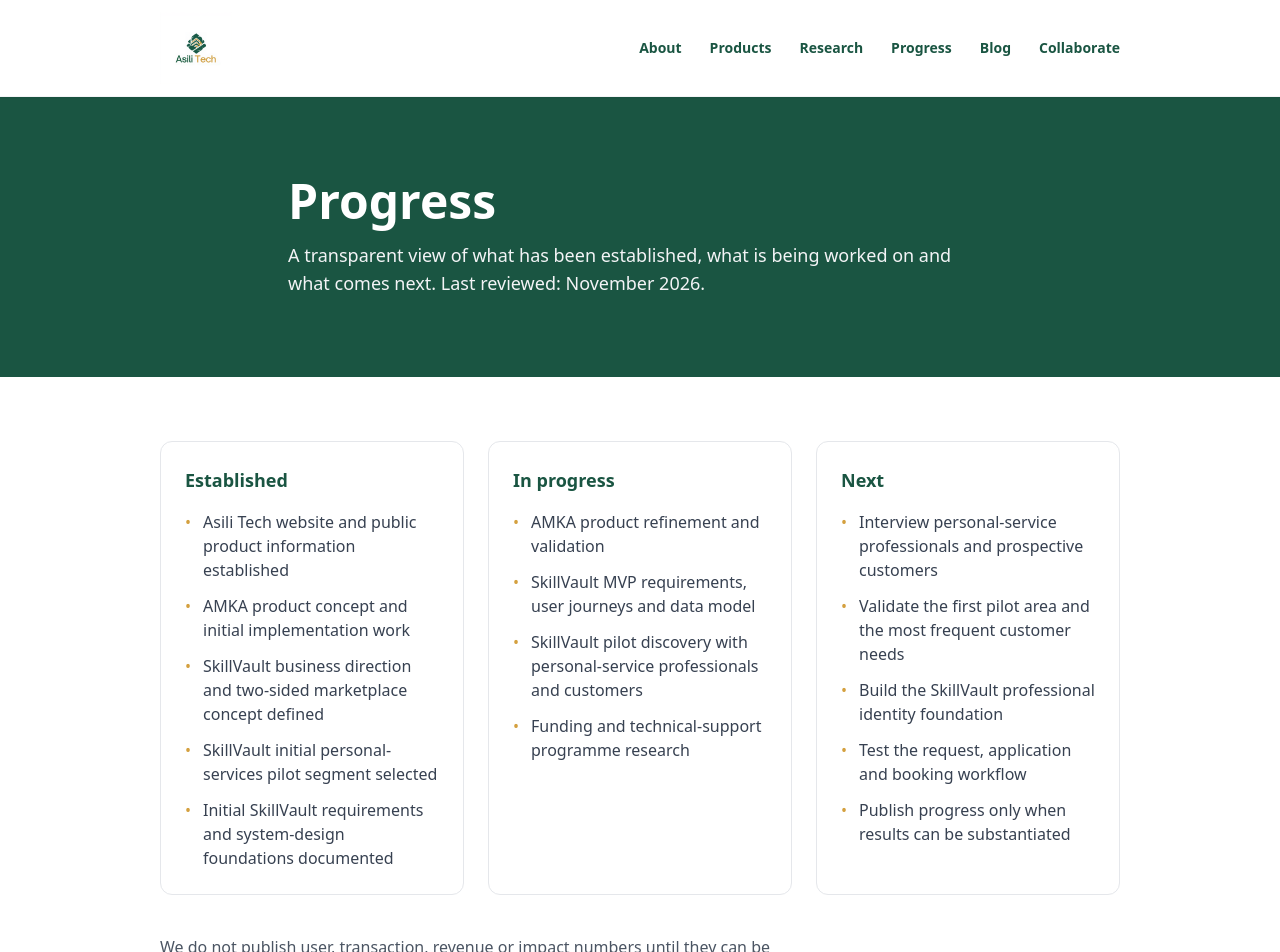
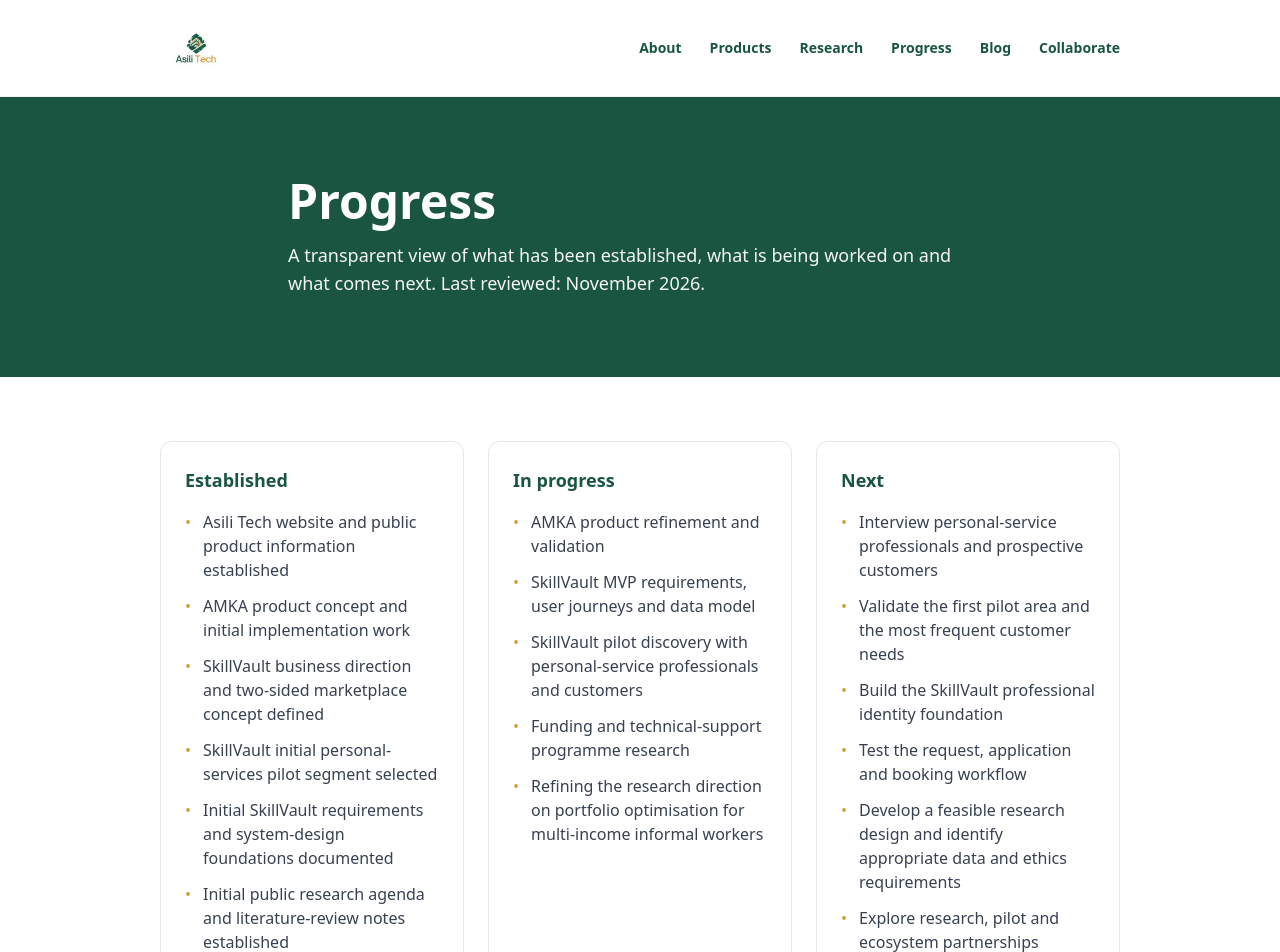
Before and after one commit to Muller007/asilitech-website, a Next.js app: page /progress in a window 1280 px wide. Shown: the top 952 px of the page. Built offline with nearby package versions, Linux system fonts and the light colour scheme.

Commit message:
Update Asili Tech progress with research programme milestones

```diff
--- a/app/progress/page.tsx
+++ b/app/progress/page.tsx
@@ -8,6 +8,7 @@ const done = [
   'SkillVault business direction and two-sided marketplace concept defined',
   'SkillVault initial personal-services pilot segment selected',
   'Initial SkillVault requirements and system-design foundations documented',
+  'Initial public research agenda and literature-review notes established',
 ]
 
 const inProgress = [
@@ -15,6 +16,7 @@ const inProgress = [
   'SkillVault MVP requirements, user journeys and data model',
   'SkillVault pilot discovery with personal-service professionals and customers',
   'Funding and technical-support programme research',
+  'Refining the research direction on portfolio optimisation for multi-income informal workers',
 ]
 
 const next = [
@@ -22,6 +24,8 @@ const next = [
   'Validate the first pilot area and the most frequent customer needs',
   'Build the SkillVault professional identity foundation',
   'Test the request, application and booking workflow',
+  'Develop a feasible research design and identify appropriate data and ethics requirements',
+  'Explore research, pilot and ecosystem partnerships',
   'Publish progress only when results can be substantiated',
 ]
 
```
